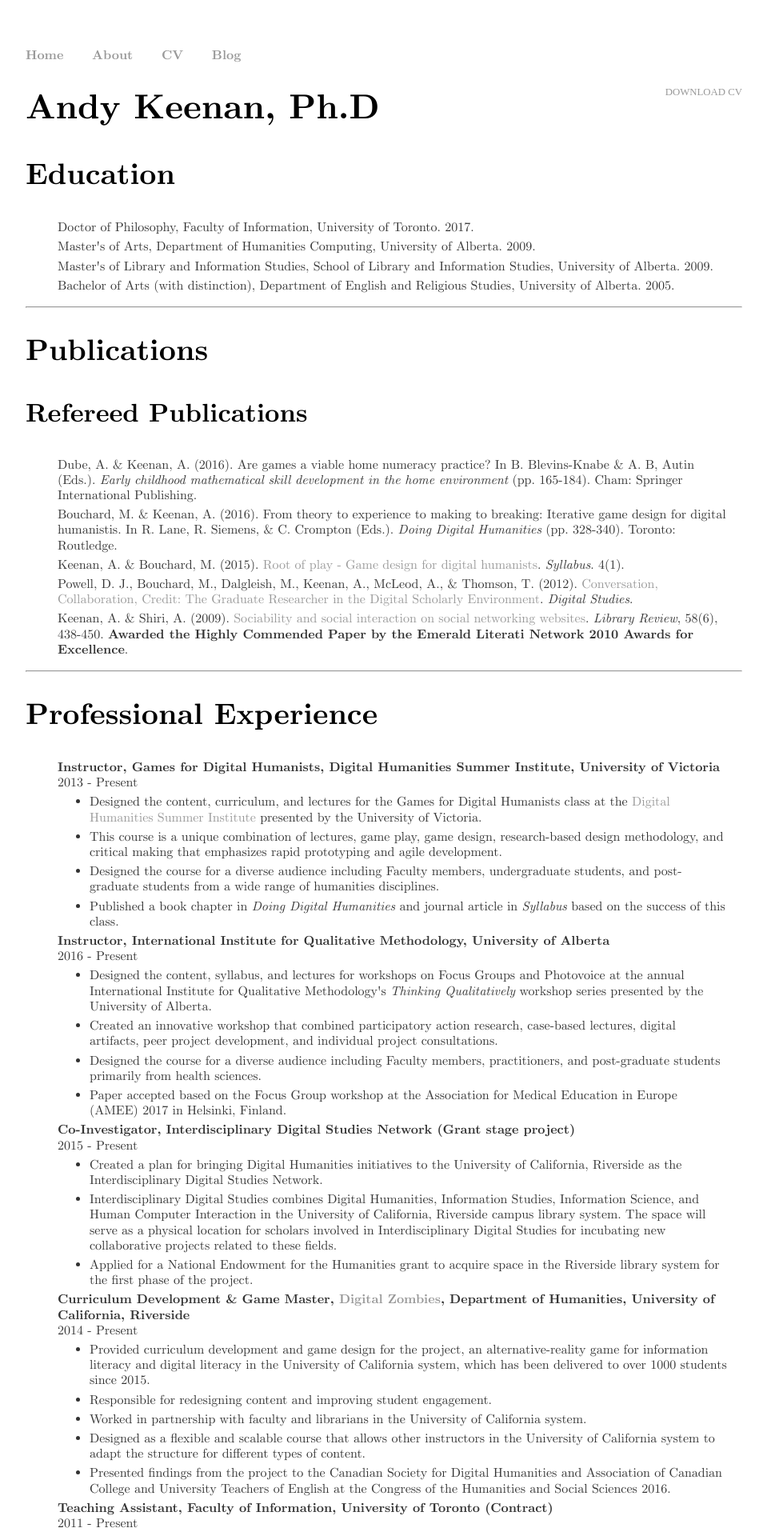
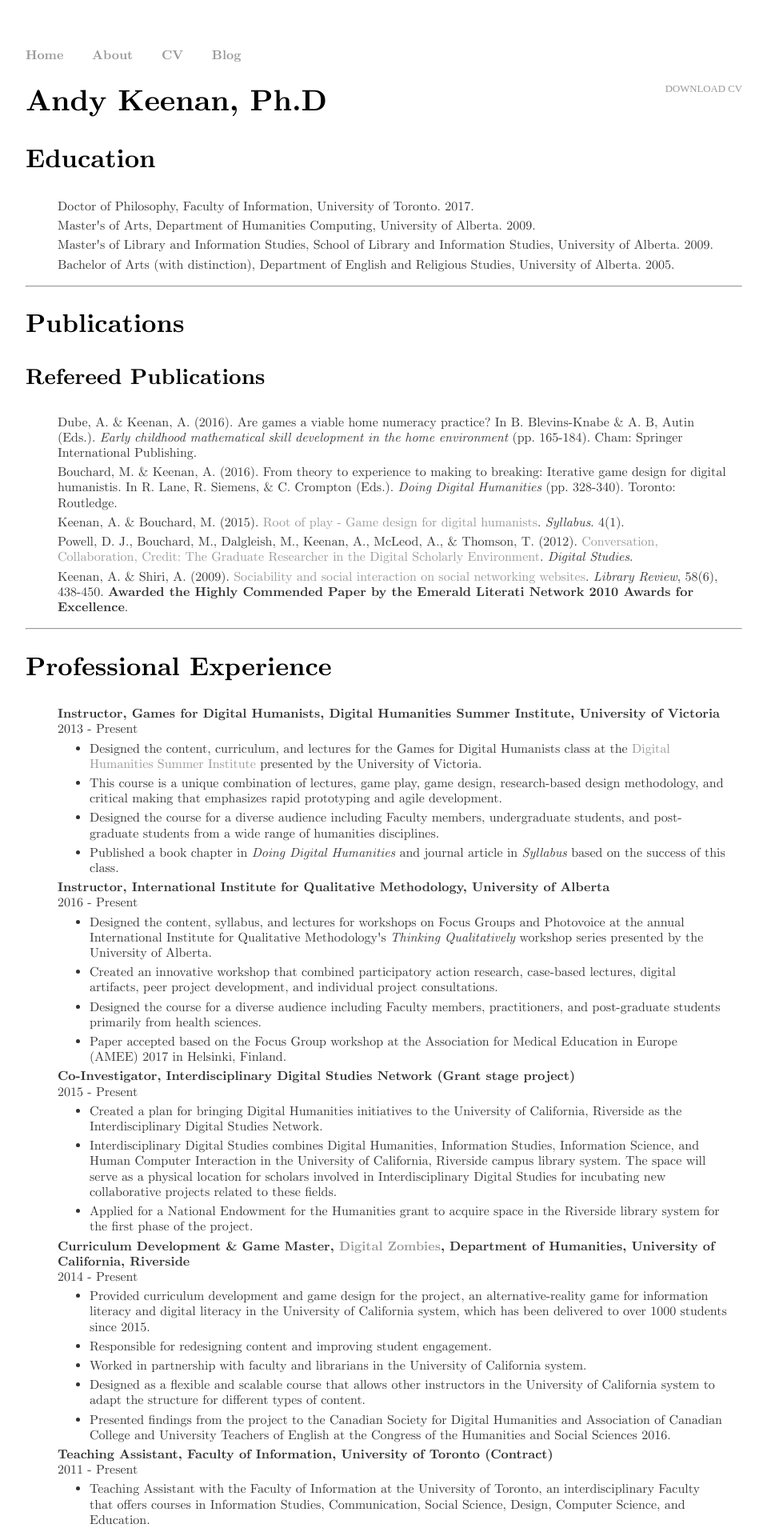
Before and after one commit to bigrube77/bigrube77.github.io, a Jekyll site: the page built from cv/index1.html, in a window 1280 px wide. Shown: the top 1915 px of the page at 80% size, without its empty margins (160-1119 px from the left). Built offline with Jekyll 4.4.1, drawn with Linux system fonts in a browser that asks for light colours.

Commit message:
font tweaks

```diff
--- a/css/main.css
+++ b/css/main.css
@@ -14,10 +14,10 @@
 .cv .download { float: right; font-size: .8em; text-transform: uppercase; }
 
 h1, h2, h3, h4 { font-family: 'Computer Modern Serif'}
-h1 { font-size: 2.7em;  }
-h2 { font-size: 2.3em; }
-h3 { font-size: 2.0em; }
-h4 { font-size: 1.9em; }
+h1 { font-size: 2.3em;  }
+h2 { font-size: 2.0em; }
+h3 { font-size: 1.7em; }
+h4 { font-size: 1.5em; }
 
 nav ul, footer ul { font-size: 1em; font-family: 'Computer Modern Serif'; padding: 0px; list-style: none; font-weight: bold; }
 nav ul li, footer ul li { display: inline; margin-right: 20px; }
```
